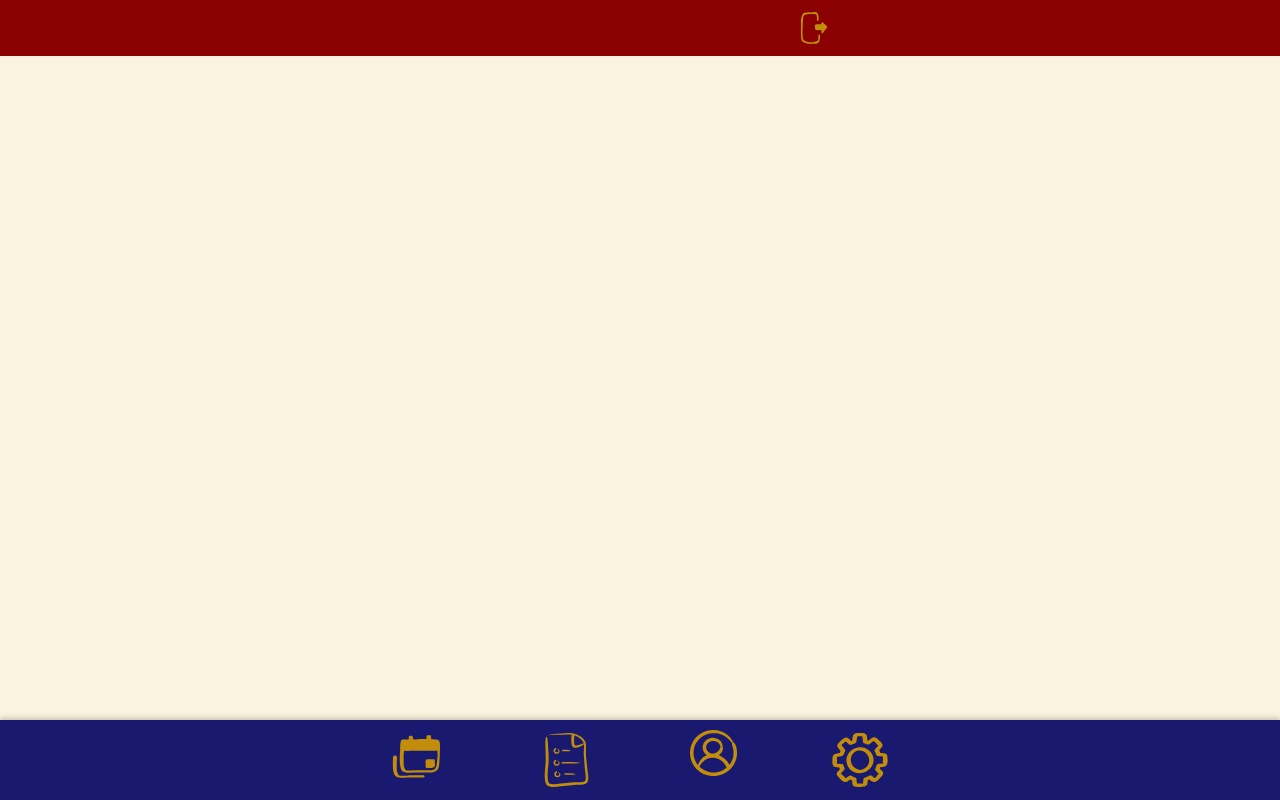
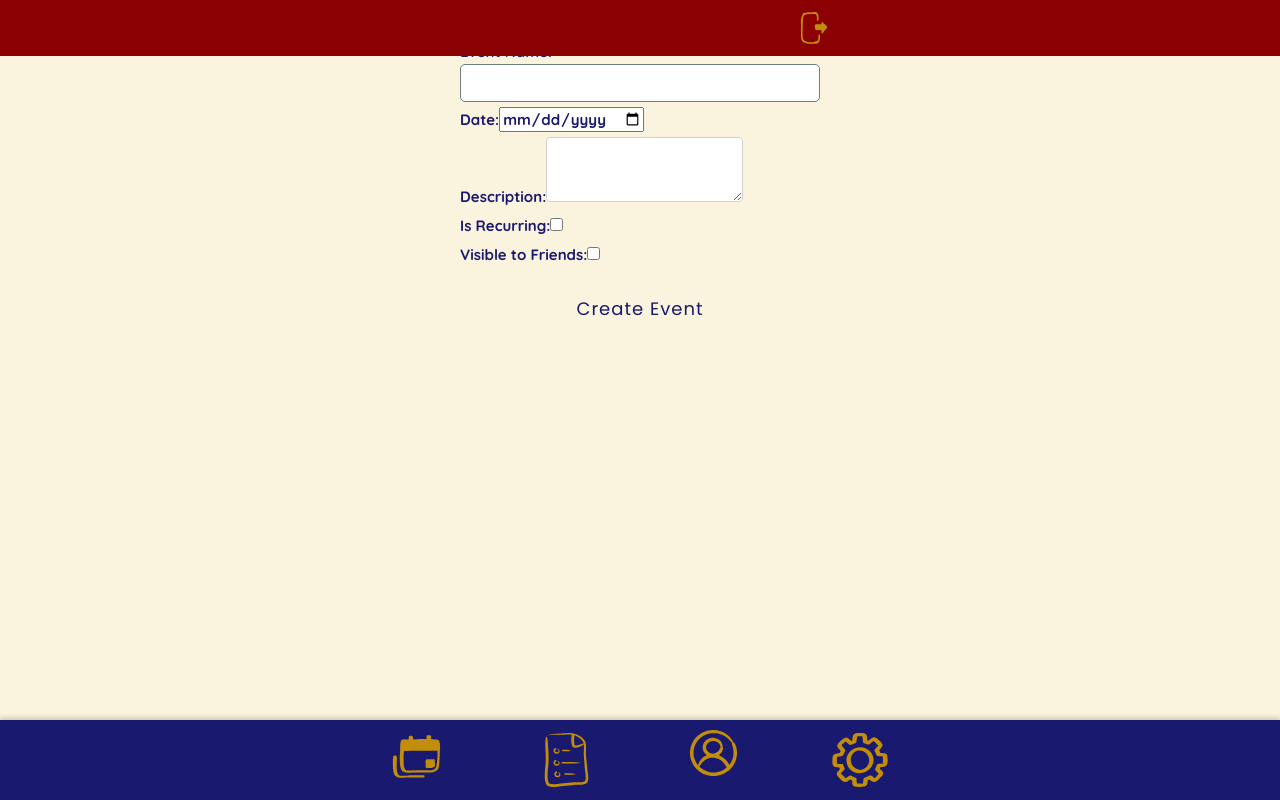
Before and after one commit to AndreaRene/Wishly, a React (Vite) app in the folder frontend/: page /new-event in a window 1280 px wide. Before the commit this address had no page. Built offline with nearby package versions, Linux system fonts and the light colour scheme; sample sign-in values are in the browser's storage.

Commit message:
code(events) fix for date issue(1 day behind) and add event functionality added

```diff
--- a/frontend/src/App.jsx
+++ b/frontend/src/App.jsx
@@ -8,6 +8,7 @@ import Login from './components/auth/Login';
 import Signup from './components/auth/Signup';
 import Dashboard from './components/pages/Dashboard/Dashboard';
 import ViewCalendar from './components/pages/Events/ViewCalendar';
+import NewEvent from './components/pages/Events/NewEvent';
 import Footer from './components/Footer/Footer';
 import PrivateRoute from './components/auth/PrivateRoute';
 
@@ -49,7 +50,16 @@ function AppContent() {
             </PrivateRoute>
           }
         />
-        <Route path="view-calendar" element={ <ViewCalendar /> } />
+        <Route path="/view-calendar"
+          element={
+            <PrivateRoute>
+              <ViewCalendar />
+            </PrivateRoute> } />
+        <Route path="/new-event"
+          element={
+            <PrivateRoute>
+              <NewEvent />
+            </PrivateRoute> } />
         {/* Add more routes here */ }
       </Routes>
       { !isNoFooterRoute && <Footer /> }
--- a/frontend/src/components/pages/Dashboard/Dashboard.jsx
+++ b/frontend/src/components/pages/Dashboard/Dashboard.jsx
@@ -20,9 +20,9 @@ const Dashboard = () => {
                 <p>What would you like to do today?</p>
             </section>
             <section className='card-group'>
-                <div className="dashboard-card">
+                <Link to="/new-event" className='dashboard-card'>
                     <img src={ Gift } alt="Add an event" />Add an Event
-                </div>
+                </Link>
                 <Link to="/view-calendar" className="dashboard-card">
                     <img src={ Calendar } alt="View My Calendar" />View My Calendar
                 </Link>
--- a/frontend/src/components/pages/Dashboard/UpcomingEvents.jsx
+++ b/frontend/src/components/pages/Dashboard/UpcomingEvents.jsx
@@ -30,6 +30,11 @@ const UpcomingEvents = () => {
         return <p>Loading events...</p>;
     }
 
+    const formatEventDate = ( date ) => {
+        const options = { year: 'numeric', month: 'long', day: 'numeric' };
+        return new Date( date + 'T00:00:00' ).toLocaleDateString( 'en-US', options );
+    };
+
     return (
         <section className='upcoming-events'>
             <h2>Upcoming Events</h2>
@@ -37,7 +42,7 @@ const UpcomingEvents = () => {
                 <ul>
                     { events.map( ( event, index ) => (
                         <li key={ index }>
-                            { new Date( event.date ).toLocaleDateString() } - { event.name }
+                            { formatEventDate( event.date ) } - { event.name }
                         </li>
                     ) ) }
                 </ul>
--- a/frontend/src/components/pages/Events/NewEvent.jsx
+++ b/frontend/src/components/pages/Events/NewEvent.jsx
@@ -0,0 +1,104 @@
+import { useState } from 'react';
+import axios from 'axios';
+import { useNavigate } from 'react-router-dom';
+
+const NewEvent = () => {
+    const [name, setName] = useState( '' );
+    const [date, setDate] = useState( '' );
+    const [description, setDescription] = useState( '' );
+    const [isRecurring, setIsRecurring] = useState( false );
+    const [recurrencePattern, setRecurrencePattern] = useState( '' );
+    const [recurrenceEndDate, setRecurrenceEndDate] = useState( '' );
+    const [visibleToFriends, setVisibleToFriends] = useState( false );
+    const navigate = useNavigate();
+
+    const handleSubmit = async ( event ) => {
+        event.preventDefault();
+
+        // Adjust date to local timezone
+        const localDate = new Date( date );
+        localDate.setMinutes( localDate.getMinutes() + localDate.getTimezoneOffset() );
+        const formattedDate = localDate.toISOString().split( 'T' )[0];
+
+        const eventData = {
+            name,
+            date: formattedDate,
+            description,
+            is_recurring: isRecurring,
+            visible_to_friends: visibleToFriends,
+        };
+
+        if ( isRecurring ) {
+            eventData.recurrence_pattern = recurrencePattern;
+
+            if ( recurrenceEndDate ) {
+                const localEndDate = new Date( recurrenceEndDate );
+                localEndDate.setMinutes( localEndDate.getMinutes() + localEndDate.getTimezoneOffset() );
+                eventData.recurrence_end_date = localEndDate.toISOString().split( 'T' )[0];
+            }
+        }
+
+        try {
+            await axios.post( '/api/events/', eventData, {
+                headers: { Authorization: `Bearer ${localStorage.getItem( 'accessToken' )}` },
+            } );
+            navigate( '/view-calendar' ); // Redirect to the calendar page after creation
+        } catch ( error ) {
+            console.error( 'Error creating event:', error );
+        }
+    };
+
+    return (
+        <form onSubmit={ handleSubmit }>
+            <label>
+                Event Name:
+                <input type="text" value={ name } onChange={ ( e ) => setName( e.target.value ) } required />
+            </label>
+            <label>
+                Date:
+                <input type="date" value={ date } onChange={ ( e ) => setDate( e.target.value ) } required />
+            </label>
+            <label>
+                Description:
+                <textarea value={ description } onChange={ ( e ) => setDescription( e.target.value ) } />
+            </label>
+            <label>
+                Is Recurring:
+                <input
+                    type="checkbox"
+                    checked={ isRecurring }
+                    onChange={ ( e ) => setIsRecurring( e.target.checked ) }
+                />
+            </label>
+            { isRecurring && (
+                <>
+                    <label>
+                        Recurrence Pattern:
+                        <select value={ recurrencePattern } onChange={ ( e ) => setRecurrencePattern( e.target.value ) }>
+                            <option value="">None</option>
+                            <option value="DA">Daily</option>
+                            <option value="WE">Weekly</option>
+                            <option value="MO">Monthly</option>
+                            <option value="YE">Yearly</option>
+                        </select>
+                    </label>
+                    <label>
+                        Recurrence End Date:
+                        <input type="date" value={ recurrenceEndDate } onChange={ ( e ) => setRecurrenceEndDate( e.target.value ) } />
+                    </label>
+                </>
+            ) }
+            <label>
+                Visible to Friends:
+                <input
+                    type="checkbox"
+                    checked={ visibleToFriends }
+                    onChange={ ( e ) => setVisibleToFriends( e.target.checked ) }
+                />
+            </label>
+            <button type="submit">Create Event</button>
+        </form>
+    );
+};
+
+export default NewEvent;
--- a/frontend/src/components/pages/Events/ViewCalendar.jsx
+++ b/frontend/src/components/pages/Events/ViewCalendar.jsx
@@ -1,9 +1,12 @@
 import { useEffect, useState } from 'react';
 import axios from 'axios';
+import { useNavigate } from 'react-router-dom'; // Import useNavigate
 import './Events.css';
+import AddIcon from '../../../assets/add_goldenrod.svg'; // Import the add icon
 
 const ViewCalendar = () => {
     const [events, setEvents] = useState( [] );
+    const navigate = useNavigate(); // Initialize useNavigate
 
     useEffect( () => {
         const fetchEvents = async () => {
@@ -11,7 +14,6 @@ const ViewCalendar = () => {
                 const response = await axios.get( '/api/events/', {
                     headers: { Authorization: `Bearer ${localStorage.getItem( 'accessToken' )}` }
                 } );
-                console.log( 'Events:', response.data )
                 setEvents( response.data );
             } catch ( error ) {
                 console.error( 'Error fetching events:', error );
@@ -21,8 +23,26 @@ const ViewCalendar = () => {
         fetchEvents();
     }, [] );
 
+    // Function to format the date with ordinal suffix
+    const formatEventDate = ( date ) => {
+        const day = new Date( date + 'T00:00:00' ).getDate();
+        const suffix = ( day ) => {
+            if ( day > 3 && day < 21 ) return 'th'; // Covers 4th-20th
+            switch ( day % 10 ) {
+                case 1: return 'st';
+                case 2: return 'nd';
+                case 3: return 'rd';
+                default: return 'th';
+            }
+        };
+        const formattedDay = `${day}${suffix( day )}`;
+        return formattedDay;
+    };
+
+    // Function to group and sort events by month and year
     const groupEventsByMonthYear = ( events ) => {
-        const grouped = events.reduce( ( acc, event ) => {
+        const sortedEvents = events.sort( ( a, b ) => new Date( a.date ) - new Date( b.date ) );
+        return sortedEvents.reduce( ( acc, event ) => {
             const date = new Date( event.date );
             const monthYear = date.toLocaleString( 'default', { month: 'long', year: 'numeric' } );
 
@@ -33,20 +53,6 @@ const ViewCalendar = () => {
             acc[monthYear].push( event );
             return acc;
         }, {} );
-
-        // Sort the grouped events by date
-        const sortedKeys = Object.keys( grouped ).sort( ( a, b ) => {
-            const [monthA, yearA] = a.split( ' ' );
-            const [monthB, yearB] = b.split( ' ' );
-            return new Date( `${monthA} 1, ${yearA}` ) - new Date( `${monthB} 1, ${yearB}` );
-        } );
-
-        const sortedGrouped = {};
-        sortedKeys.forEach( key => {
-            sortedGrouped[key] = grouped[key];
-        } );
-
-        return sortedGrouped;
     };
 
     const groupedEvents = groupEventsByMonthYear( events );
@@ -62,13 +68,18 @@ const ViewCalendar = () => {
                         <ul>
                             { groupedEvents[monthYear].map( ( event ) => (
                                 <li key={ event.id }>
-                                    { new Date( event.date ).getDate() }th - { event.username } - { event.name }
+                                    { formatEventDate( event.date ) } - { event.username } : { event.name }
                                 </li>
                             ) ) }
                         </ul>
                     </div>
                 ) )
             ) }
+
+            {/* Floating Add Event Button */ }
+            <div className="floating-button" onClick={ () => navigate( '/new-event' ) }>
+                <img src={ AddIcon } alt="Add Event" />
+            </div>
         </div>
     );
 };
--- a/frontend/src/components/pages/Events/events.css
+++ b/frontend/src/components/pages/Events/events.css
@@ -35,3 +35,22 @@
   font-size: 1em;
   text-align: left;
 }
+
+/* Floating Button Style */
+.floating-button {
+  position: fixed;
+  bottom: 100px;
+  right: 20px;
+  /* width: 60px;
+  height: 60px; */
+  background-color: var(--red);
+  border-radius: 50%;
+  box-shadow: 0 4px 8px rgba(0, 0, 0, 0.2);
+  display: flex;
+  justify-content: center;
+  align-items: center;
+  cursor: pointer;
+  z-index: 1000;
+}
+
+/* Additional CSS to ensure layout correctness */
```
Also changed, not shown: frontend/src/assets/add_goldenrod.svg (added), 1 other file (tests, documents, lock files or other folders).
